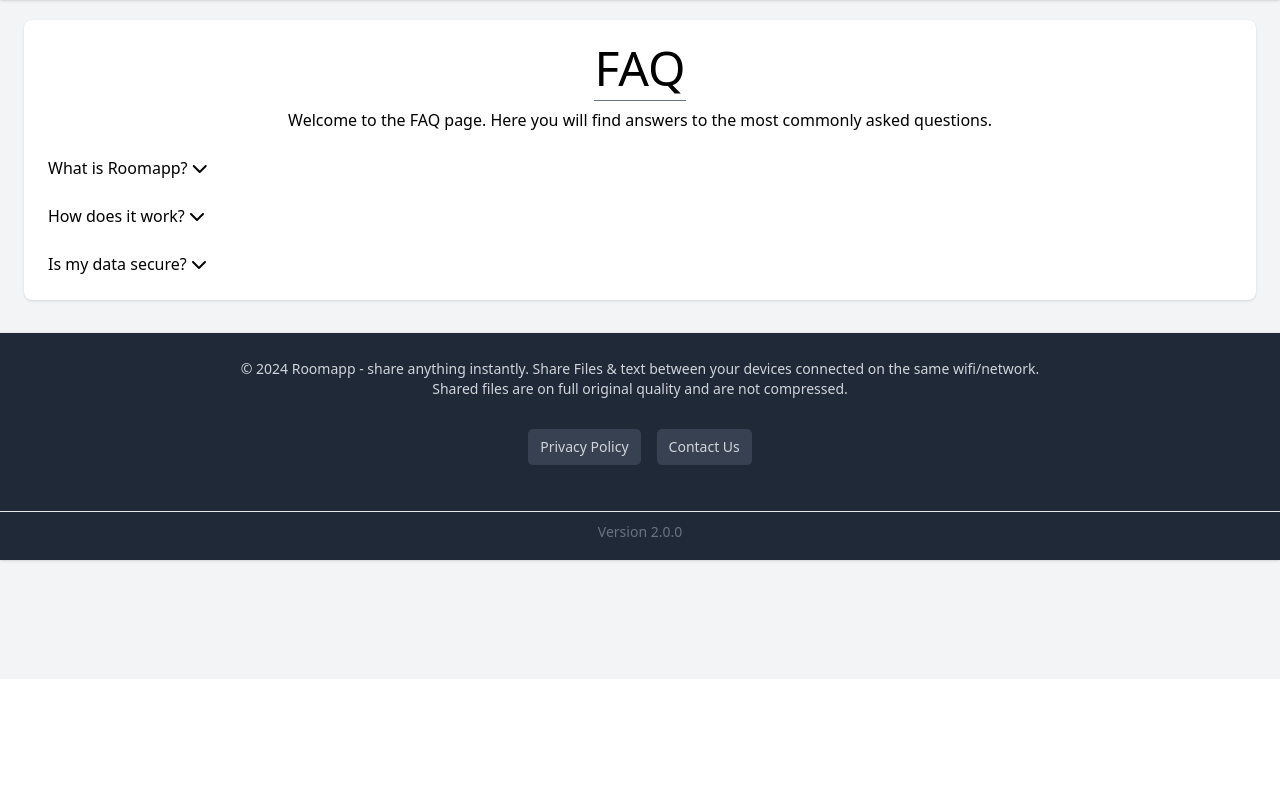
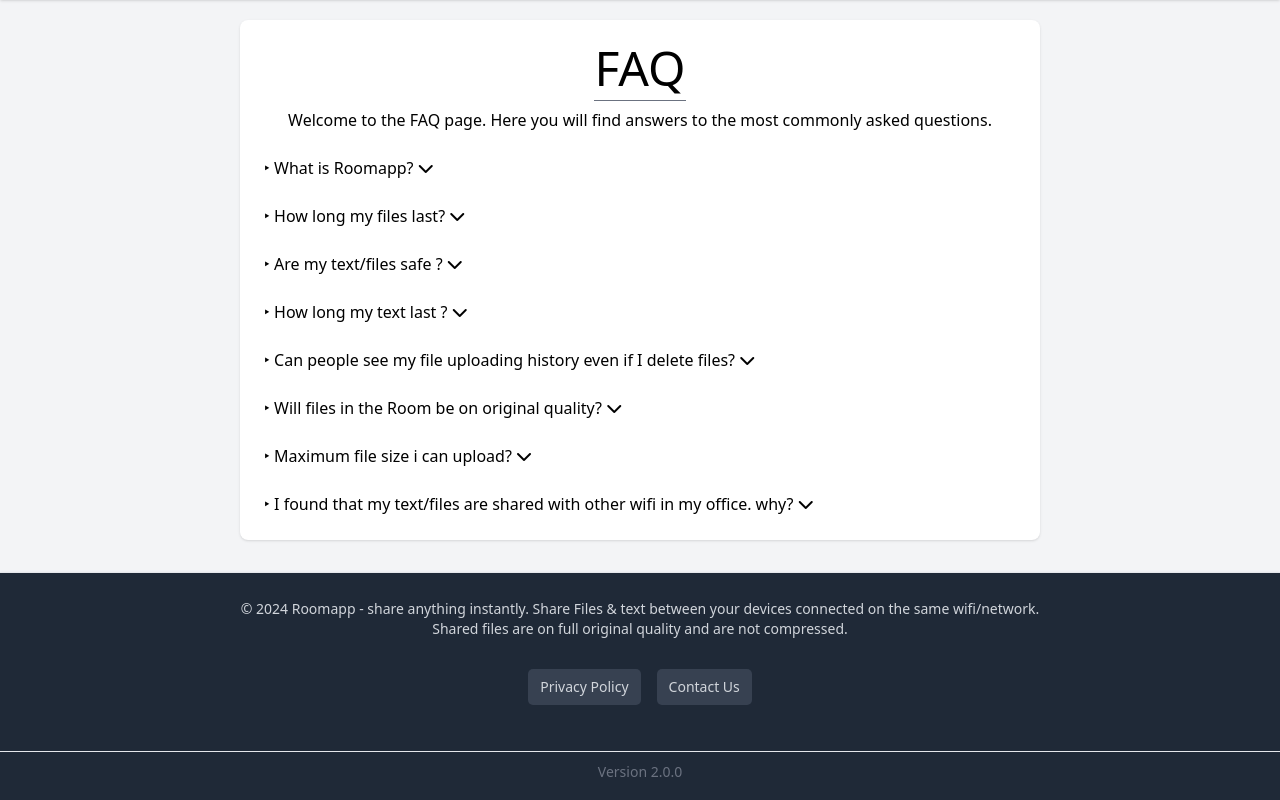
Before and after one commit to sandarva3/Roomapp, a Django app: page /faq/ in a window 1280 px wide. Shown: the part 121-921 px from the top of the page. Before the commit the page ends 685 px from the top, so only its background shows below. Run offline with Django 5.2, Linux system fonts and the light colour scheme; some libraries are stand-ins or nearby versions.

Commit message:
faq page completed

```diff
--- a/lan/templates/lan/faq.html
+++ b/lan/templates/lan/faq.html
@@ -1,5 +1,31 @@
 {% extends "base.html" %}
 {% load static %}
+
+{% block css %}
+<style>
+.faqContent {
+    max-width: 800px;
+    margin: 0 auto;
+    word-wrap: break-word;
+    overflow-wrap: break-word;
+    word-break: break-all;
+}
+
+.faqQuestion {
+    transition: font-weight 0.2s, transform 0.3s;
+    cursor: pointer;
+}
+
+.faqQuestion:hover {
+    font-weight: bold;
+    transform: scale(1.05); /* Slightly enlarge the button on hover */
+}
+
+.faqQuestion:active {
+    transform: scale(0.95); /* Slightly shrink the button when clicked */
+}
+</style>
+{% endblock css %}
 
 {% block content %}
 <div class="bg-white dark:bg-gray-800 shadow rounded-lg p-6 faqContent">
@@ -10,48 +36,105 @@
         <p>Welcome to the FAQ page. Here you will find answers to the most commonly asked questions.</p>
     </div>
 
+
     <div class="mt-6">
-        <button class="faqQuestion" >
-            <span>What is Roomapp?</span>
+        <a href="{% url 'about' %}">
+            <button class="faqQuestion">
+                <span>&#8227; What is Roomapp?</span>
+                <i class="fa fa-chevron-down"></i>
+            </button>
+        </a>
+        <div class="faqAnswer hidden">
+        </div>
+    </div>
+    <div class="mt-6">
+        <button class="faqQuestion">
+            <span>&#8227; How long my files last?</span>
             <i class="fa fa-chevron-down"></i>
         </button>
         <div class="faqAnswer hidden">
-            <p>Roomapp is a seamless sharing platform that allows you to share files and text between devices connected to the same Wi-Fi or network.</p>
+            <p>
+                Your files are automatically deleted after 5 days. However, we do keep them for backup purpose for 30 days.
+                So if you important files in Room and later want it then please Contact Us at Roomapp@contact.com . After
+                30 days the files will be permanently deleted from our system, so make sure to reach out before 30 days.
+            </p>
         </div>
     </div>
-
     <div class="mt-6">
-        <button class="faqQuestion" >
-            <span>How does it work?</span>
+        <button class="faqQuestion">
+            <span>&#8227; Are my text/files safe ?</span>
             <i class="fa fa-chevron-down"></i>
         </button>
         <div class="faqAnswer hidden">
-            <p>You can upload files or type text in the Room. Any device connected to the same Wi-Fi or network can access these files and text.</p>
+            <p>
+                You text/files are absolutely safe. Users not connected to your wifi/network can't access those things.
+            </p>
         </div>
     </div>
-
     <div class="mt-6">
-        <button class="faqQuestion" >
-            <span>Is my data secure?</span>
+        <button class="faqQuestion">
+            <span>&#8227; How long my text last ?</span>
             <i class="fa fa-chevron-down"></i>
         </button>
         <div class="faqAnswer hidden">
-            <p>Yes, all shared files are in their original quality and are not compressed, ensuring your data is safe and secure.</p>
+            <p>
+                The latest text in the Room last forever. The old texts are permanently deleted after 5 days from our system.
+                If you want certain text then reach out to us before 5 days.
+            </p>
+        </div>
+    </div>
+    <div class="mt-6">
+        <button class="faqQuestion">
+            <span>&#8227; Can people see my file uploading history even if I delete files?</span>
+            <i class="fa fa-chevron-down"></i>
+        </button>
+        <div class="faqAnswer hidden">
+            <p>
+                No they can't. Not even the ones in your Room.
+            </p>
+        </div>
+    </div>
+    <div class="mt-6">
+        <button class="faqQuestion">
+            <span>&#8227; Will files in the Room be on original quality?</span>
+            <i class="fa fa-chevron-down"></i>
+        </button>
+        <div class="faqAnswer hidden">
+            <p>
+                The files uploaded in the Room are on full original quality. They're not compressed even slightly.
+            </p>
+        </div>
+    </div>
+    <div class="mt-6">
+        <button class="faqQuestion">
+            <span>&#8227; Maximum file size i can upload?</span>
+            <i class="fa fa-chevron-down"></i>
+        </button>
+        <div class="faqAnswer hidden">
+            <p>
+                There's no limit on file size currently, you can upload any size. But too bigger file might take longer time
+                to upload. If your file is lot bigger then Request timeout might happen.
+            </p>
+        </div>
+    </div>
+    <div class="mt-6">
+        <button class="faqQuestion">
+            <span>&#8227; I found that my text/files are shared with other wifi in my office. why?</span>
+            <i class="fa fa-chevron-down"></i>
+        </button>
+        <div class="faqAnswer hidden">
+            <p>
+                Because your office is utilizing the same network through different wifi names. If your wifi is part of bigger
+                network, which could be common on organization/institution, then the text/files are synchronized with other wifi of
+                that network too.
+            </p>
         </div>
     </div>
 
 </div>
 {% endblock content %}
 
-
-
-{% block css %}
-<link rel="stylesheet" href="{% static 'lan/faq.css' %}">
-{% endblock css %}
-
-
 {% block js %}
-
 <script>
     document.addEventListener("DOMContentLoaded", () => {
         const questions = document.querySelectorAll(".faqQuestion");
@@ -60,17 +143,21 @@
                 const answer = this.nextElementSibling;
                 const icon = this.querySelector('i');
 
-                if (answer.className === "faqAnswer hidden") {
-                    answer.className = "faqAnswer block";
-                    icon.className = "fa fa-chevron-up";
+                if (answer.classList.contains("hidden")) {
+                    answer.classList.remove("hidden");
+                    answer.classList.add("block");
+                    icon.classList.remove("fa-chevron-down");
+                    icon.classList.add("fa-chevron-up");
+                    question.classList.add("font-bold");
                 } else {
-                    answer.className = "faqAnswer hidden";
-                    icon.className = "fa fa-chevron-down";
+                    question.classList.remove("font-bold");
+                    answer.classList.remove("block");
+                    answer.classList.add("hidden");
+                    icon.classList.remove("fa-chevron-up");
+                    icon.classList.add("fa-chevron-down");
                 }
             });
         });
     });
 </script>
-
-
 {% endblock js %}
```
Also changed, not shown: lan/static/lancss/faq.css (deleted, +0 -53 lines), db.sqlite3.
